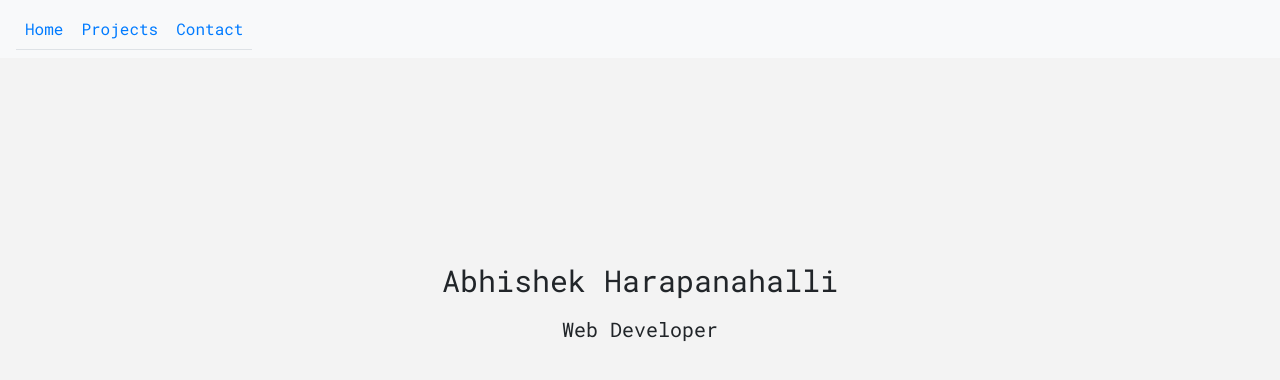
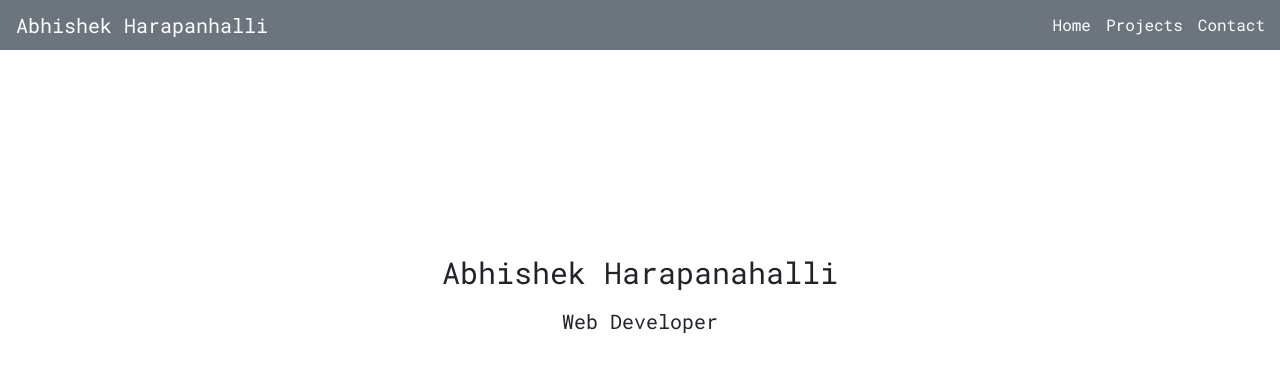
Before and after one commit to abhishekuh/AbhishekUH, a React (Create React App) app: page / in a window 1280 px wide. Shown: the top 380 px of the page. Built offline with nearby package versions, Linux system fonts and the light colour scheme.

Commit message:
Added projects and contact page and other UI enhancement

```diff
--- a/public/index.html
+++ b/public/index.html
@@ -14,6 +14,7 @@
     <link rel="stylesheet" href="https://stackpath.bootstrapcdn.com/bootstrap/4.3.1/css/bootstrap.min.css" integrity="sha384-ggOyR0iXCbMQv3Xipma34MD+dH/1fQ784/j6cY/iJTQUOhcWr7x9JvoRxT2MZw1T"
         crossorigin="anonymous">
     <link href="https://fonts.googleapis.com/css?family=Roboto+Mono&display=swap" rel="stylesheet">
+    <script src="https://kit.fontawesome.com/c7f299f7ca.js"></script>
     <title>Abhishek's Portfolio</title>
   </head>
   <body>
--- a/src/App.js
+++ b/src/App.js
@@ -1,6 +1,6 @@
 import React from 'react';
 import './App.css';
-import { Route, HashRouter , Switch , Link } from 'react-router-dom'
+import { Route, HashRouter, Link } from 'react-router-dom'
 import contact from './components/contact'
 import home from './components/home'
 import projects from './components/projects';
@@ -9,37 +9,26 @@ function App() {
     return (
         <HashRouter basename="/">
             <div>
-     <nav className="navbar navbar-expand-lg navbar-light bg-light nav-width">
-                {/* <a className="navbar-brand" href="#">Abhishek</a> */}
+                <nav className="navbar navbar-expand-lg navbar-light nav-width">
+                <a className="navbar-brand nav-logo">Abhishek Harapanhalli</a>
                     <button className="navbar-toggler" type="button" data-toggle="collapse" data-target="#navbarNav"
                         aria-controls="navbarNav" aria-expanded="false" aria-label="Toggle navigation">
                         <span className="navbar-toggler-icon"></span>
                     </button>
                     <div className="collapse navbar-collapse" id="navbarNav">
-                    <ul className="navbar-nav nav-tabs">
+                        <ul className="navbar-nav nav-items">
                             <li className="nav-item active" >
-                            <a className="nav-link"><Link to="/home">Home</Link></a>
+                                <Link className="link-color" to="/home">Home</Link>
                             </li>
                             <li className="nav-item"  >
-                            <a className="nav-link" ><Link to="/projects">Projects</Link></a>
+                                <Link className="link-color" to="/projects">Projects</Link>
                             </li>
                             <li className="nav-item" >
-                            <a className="nav-link"><Link to="/contact">Contact</Link></a>
+                                <Link className="link-color" to="/contact">Contact</Link>
                             </li>
                         </ul>
                     </div>
                 </nav>
-        {/* <div className="tab-content">
-            <div className="tab-pane fade show active" id="home" role="tabpanel" >
-                <home />
-            </div>
-            <div className="tab-pane fade" id="projects" role="tabpanel" >
-                projects
-            </div>
-            <div className="tab-pane fade" id="contact" role="tabpanel" >
-                contact
-            </div>
-        </div> */}
                 <Route exact path="/" component={home}></Route>
                 <Route path="/contact" component={contact}></Route>
                 <Route path="/home" component={home}></Route>
--- a/src/components/contact.js
+++ b/src/components/contact.js
@@ -4,7 +4,13 @@ export default class contact extends Component {
     render() {
         return (
             <div>
-                9901061010
+                <div className="main-container">
+                    <div className="banner text-center">
+                        <span className="banner-main-txt">Contact Me</span>
+                        <div className="p1"><i className="fas fa-phone-square-alt"></i> +91 99010 61010</div>
+                        <div className="p1"><i className="fas fa-envelope-square"></i> abhishekuh94@gmail.com</div>
+                    </div>
+                </div>
             </div>
         )
     }
--- a/src/components/home.js
+++ b/src/components/home.js
@@ -1,19 +1,13 @@
 import React, { Component } from 'react'
-import navbar from '../components/navbar'
 
 export default class home extends Component {
     render() {
         return (
             <div>
-                <>
-                <navbar />
-                </>
-                <div className="row">
-                    <div className="main-container">
-                        <div className="banner text-center">
-                            <span className="banner-main-txt">Abhishek Harapanahalli</span>
-                            <span className="banner-text">Web Developer</span>
-                        </div>
+                <div className="main-container">
+                    <div className="banner text-center">
+                        <span className="banner-main-txt">Abhishek Harapanahalli</span>
+                        <span className="banner-text">Web Developer</span>
                     </div>
                 </div>
             </div>
--- a/src/components/projects.js
+++ b/src/components/projects.js
@@ -1,10 +1,39 @@
 import React, { Component } from 'react'
+// import Logo from '../assets/angular.png'
 
 export default class projects extends Component {
     render() {
         return (
             <div>
-                projects
+                <div className="main-container">
+                    <div className="projects-heading text-center">
+                        <span className="banner-main-txt">Projects</span>
+                        <div className="project-container">
+                            <div className="project-card">
+                                <div className="project-img">
+                                    {/* <img src="{Logo}" alt="image"></ img> */}
+                                </div>
+                                <div className="project-name">Shelf</div>
+                                <div className="project-desc">E Commerce shopping application for web and mobile</div>
+                            </div>
+                            <div className="project-card">
+                                <div className="project-img">
+                                    {/* <img src="{Logo}" alt="image"></ img> */}
+                                </div>
+                                <div className="project-name">CloseVille</div>
+                                <div className="project-desc">Order management business application</div>
+                            </div>
+                            <div className="project-card">
+                                <div className="project-img">
+                                    {/* <img src="{Logo}" alt="image"></ img> */}
+                                </div>
+                                <div className="project-name">Mathup</div>
+                                <div className="project-desc">Mathematics Quiz application</div>
+                            </div>
+                        </div>
+                    </div>
+                </div>
+
             </div>
         )
     }
--- a/src/index.css
+++ b/src/index.css
@@ -3,22 +3,23 @@ body {
   /* font-family: -apple-system, BlinkMacSystemFont, "Segoe UI", "Roboto", "Oxygen",
     "Ubuntu", "Cantarell", "Fira Sans", "Droid Sans", "Helvetica Neue",
     sans-serif; */
-    font-family: 'Roboto Mono', monospace;
+  font-family: 'Roboto Mono', monospace;
   -webkit-font-smoothing: antialiased;
   -moz-osx-font-smoothing: grayscale;
   width: 100%;
 }
 
 code {
-  font-family: source-code-pro, Menlo, Monaco, Consolas, "Courier New",
-    monospace;
+  font-family: source-code-pro, Menlo, Monaco, Consolas, "Courier New",monospace;
 }
 
 .main-container{
-  background: #f3f3f3;
-  height: 100vh;
   width: 100%;
 }
+.p1{
+  padding: 1rem;
+}
+
 .banner{
   font-size: 30px;
   padding: 200px 0;
@@ -26,9 +27,70 @@ code {
 .banner-text{
   font-size: 20px;
 }
-.nav-width{
-  width: 100%;
-}
 .banner-main-txt{
   display: block;
 }
+
+/* navbar */
+.nav-logo{
+  color: white !important;
+}
+.nav-width{
+  width: 100%;
+  background: #6c757d;
+  height: 50px;
+}
+.nav-items{
+  position: absolute;
+  right:0;
+}
+
+.link-color{
+  color: white;
+  padding-right: 15px;
+}
+.link-color:hover{
+  font-weight: bold;
+  color: white;
+  text-decoration: none;
+}
+.link-color:active , .link-color:focus{
+  font-weight: bold;
+  color: white;
+  text-decoration: none;
+}
+
+
+/* Projects */
+.projects-heading{
+  font-size: 30px;
+  padding: 100px 0 0 0;
+}
+.project-card {
+  width: 30%;
+  border-radius: 4px;
+  box-shadow: 0px 5px 15px #d3d3d38c;
+}
+.project-img {
+  border-bottom: 1px solid #d3d3d352;
+  margin-bottom: 10px;
+  height: 130px;
+  background: #b3d7ff;
+}
+.project-name{
+  padding: 5px 10px;
+  color: grey;
+  font-weight: bold;
+  font-size: 16px;
+}
+.project-desc{
+  padding: 5px 10px;
+  color: #343a40;
+  font-size:12px;
+  padding-bottom: 20px;
+}
+.project-container {
+  padding: 50px 30px;
+  display: flex;
+  justify-content: space-around;
+}
```
Also changed, not shown: src/assets/angular.png (added). Lines whose indentation alone changed are shown as unchanged.
